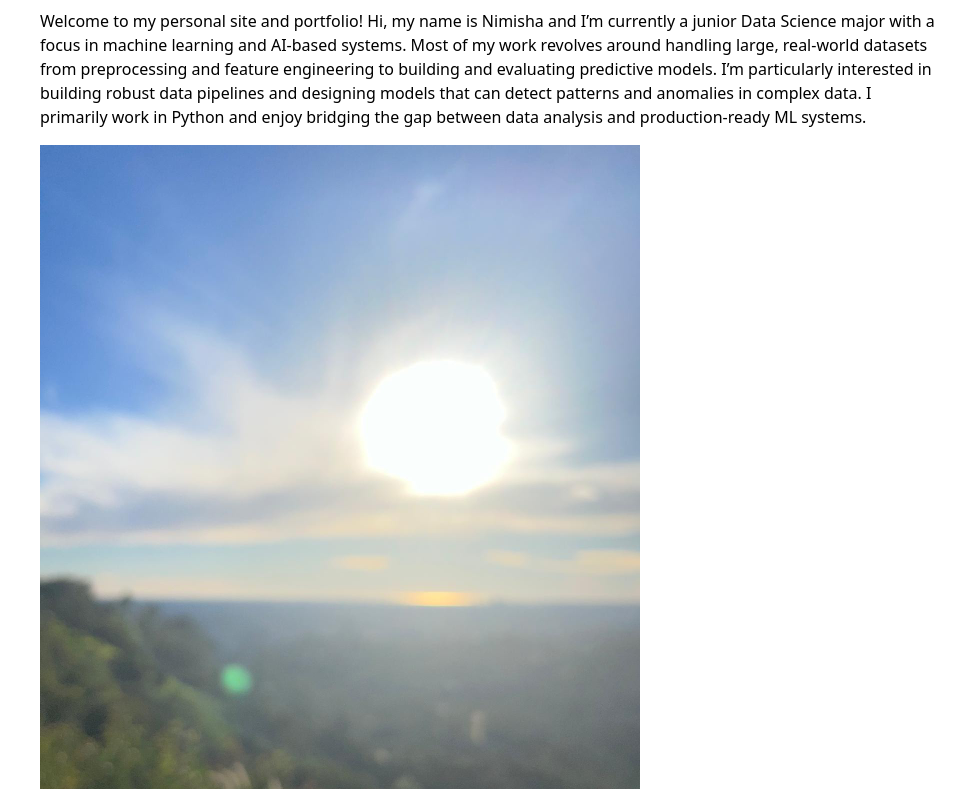
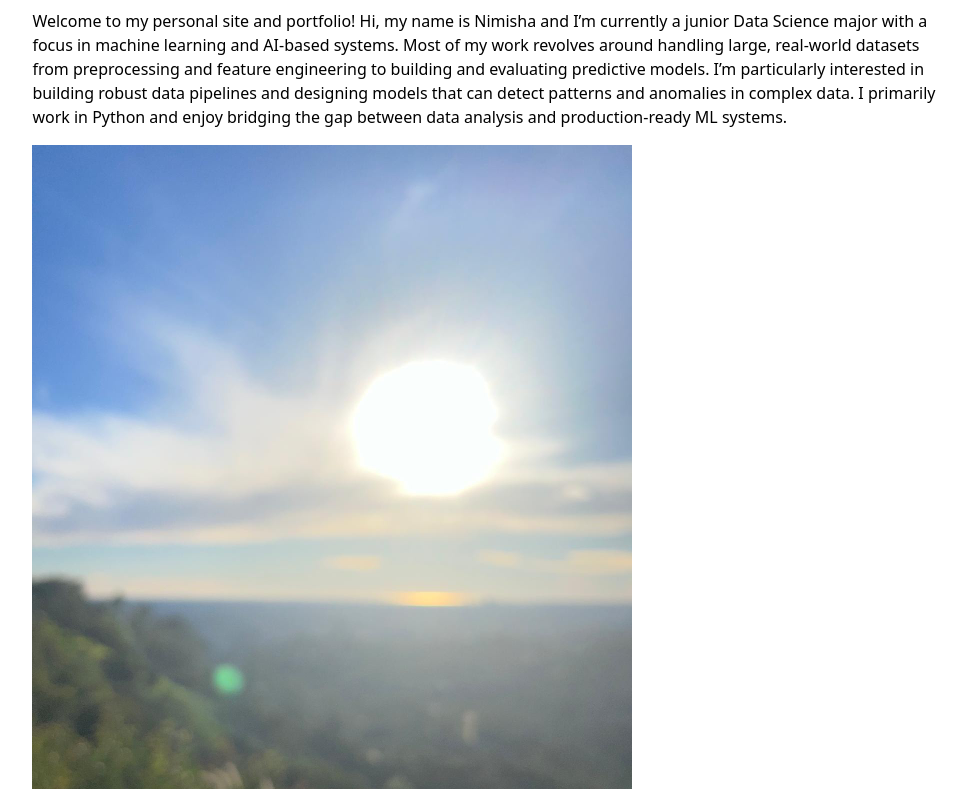
Before and after one commit to nimishamishra95/portfolio, a plain HTML site: page index.html in a window 1280 px wide. Shown: the part 218-1007 px from the top of the page, without its empty margins (150-1116 px from the left). Drawn offline with Linux system fonts and the light colour scheme.

Commit message:
css changes

```diff
--- a/style.css
+++ b/style.css
@@ -6,9 +6,9 @@ body {
 }
 
 body {
-    max-width: 900px;
-    margin: 0 auto;
-    padding: 0 16px;
+    font: 100%/1.5 system-ui;
+    max-width: 100ch;
+    margin-inline: max(1em, (100% - 100ch) / 2);
 }
 
 img {
```
